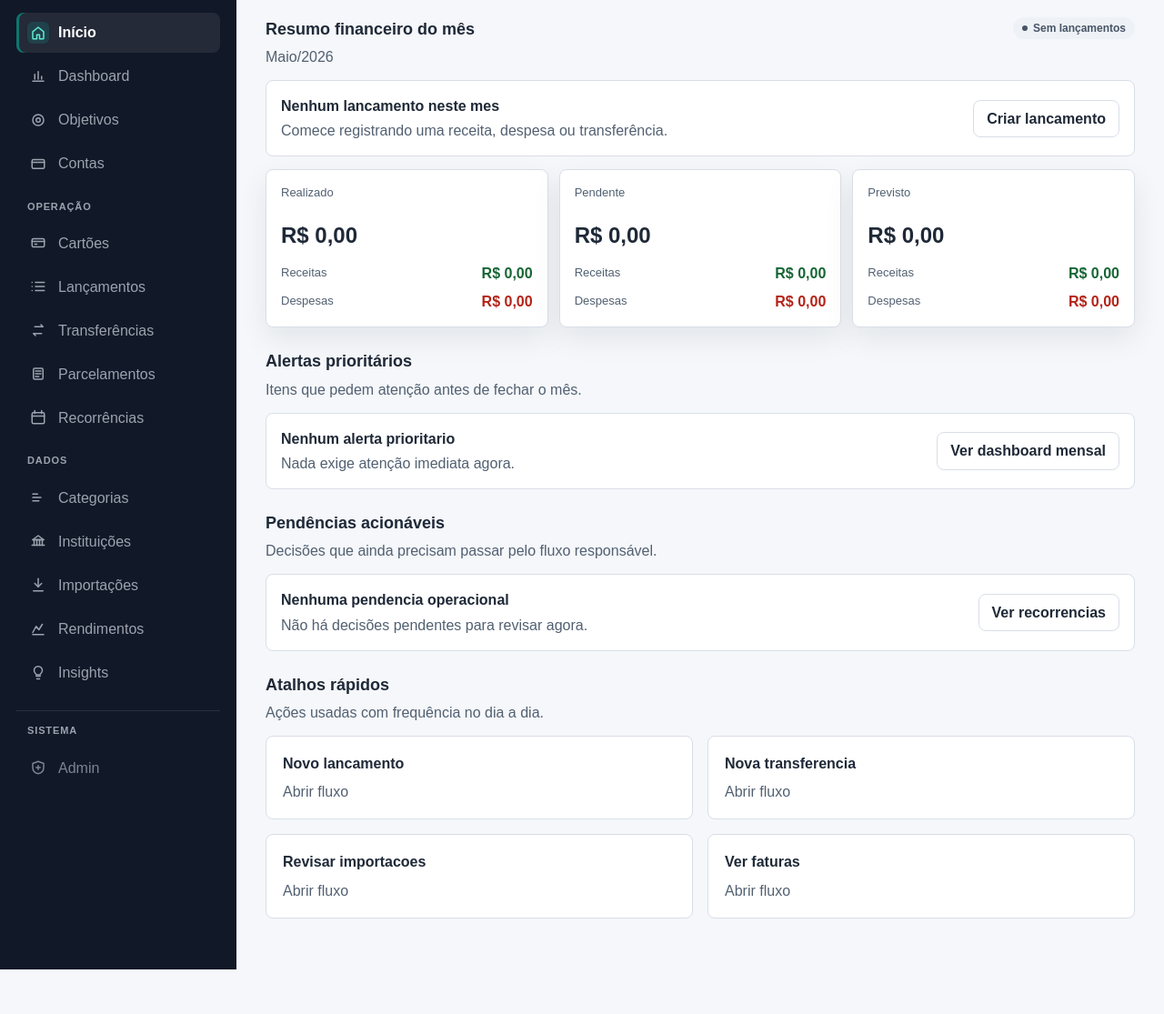
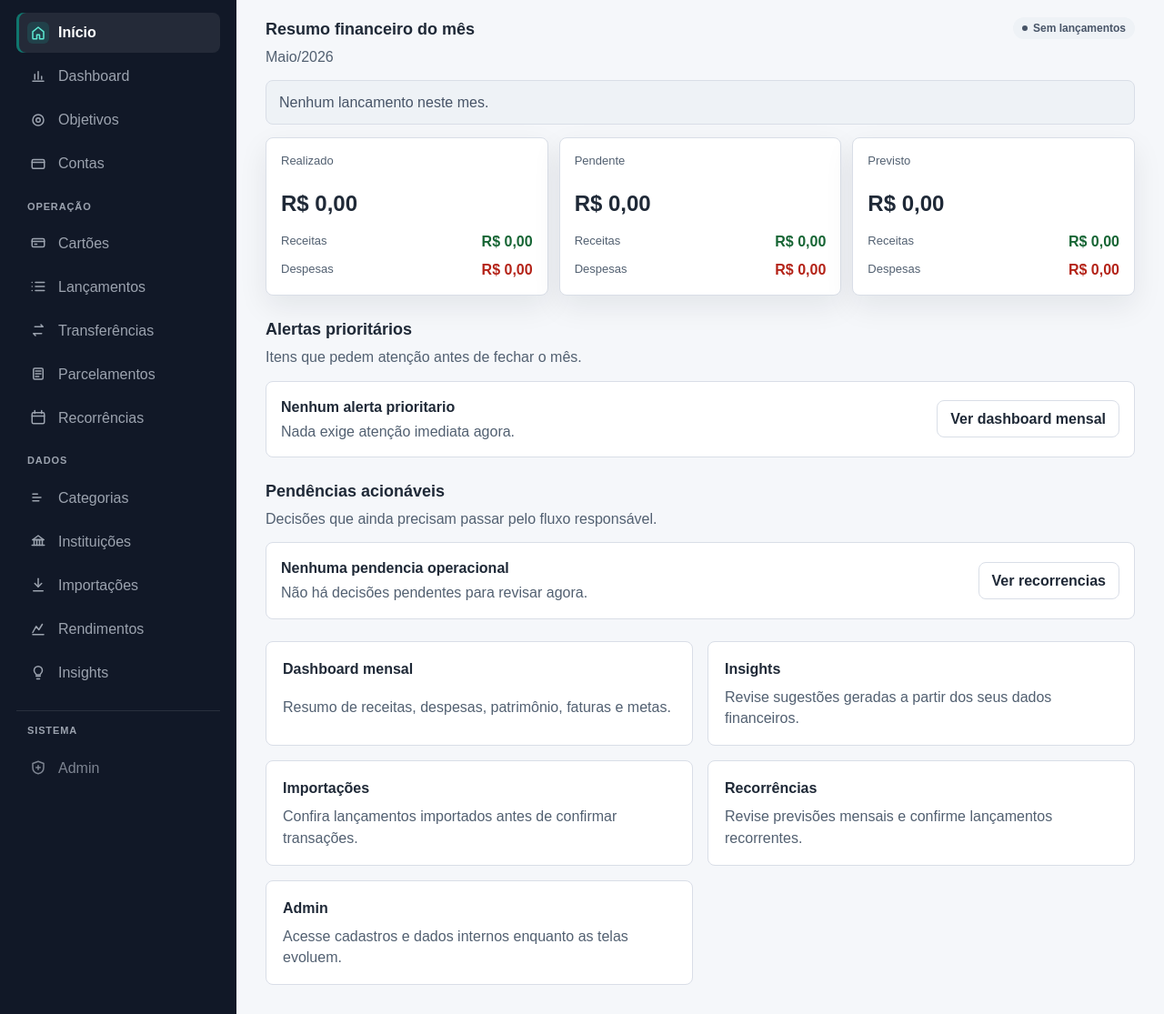
Before and after one commit to Lucassribeiro9/controle-financeiro, a Django app: page / in a window 1280 px wide. Shown: the part 107-1222 px from the top of the page at 91% size. Before the commit the page ends 1173 px from the top, so only its background shows below. Run offline with Django 5.2, Linux system fonts and the light colour scheme; data that the repository does not hold is empty.

Commit message:
Revert "feat: implementado quick actions e empty states na home (#104)"
This reverts commit 394d736aa60a0a83c1485470568d4555790bd3a7.

```diff
--- a/core/templates/core/home.html
+++ b/core/templates/core/home.html
@@ -28,15 +28,7 @@
         </div>
 
         {% if empty_states.summary.is_empty %}
-            <div class="home-empty-action">
-                <div>
-                    <strong>{{ empty_states.summary.title }}</strong>
-                    <span>Comece registrando uma receita, despesa ou transferência.</span>
-                </div>
-                <a class="button button-secondary" href="{{ empty_states.summary.cta_url }}">
-                    {{ empty_states.summary.cta_label }}
-                </a>
-            </div>
+            <p class="home-empty-note">{{ empty_states.summary.title }}.</p>
         {% endif %}
 
         <div class="home-summary-grid">
@@ -175,21 +167,30 @@
         {% endif %}
     </section>
 
-    <section class="home-quick-actions" aria-labelledby="home-quick-actions-title">
-        <div class="home-section-header">
-            <div>
-                <h2 id="home-quick-actions-title">Atalhos rápidos</h2>
-                <p class="muted">Ações usadas com frequência no dia a dia.</p>
-            </div>
-        </div>
+    <div class="shortcut-grid">
+        <a class="shortcut-card" href="/reports/month/">
+            <strong>Dashboard mensal</strong>
+            <span>Resumo de receitas, despesas, patrimônio, faturas e metas.</span>
+        </a>
 
-        <div class="shortcut-grid">
-            {% for action in quick_actions %}
-                <a class="shortcut-card" href="{{ action.url }}">
-                    <strong>{{ action.title }}</strong>
-                    <span>Abrir fluxo</span>
-                </a>
-            {% endfor %}
-        </div>
-    </section>
+        <a class="shortcut-card" href="/insights/page/">
+            <strong>Insights</strong>
+            <span>Revise sugestões geradas a partir dos seus dados financeiros.</span>
+        </a>
+
+        <a class="shortcut-card" href="/imports/review/page/">
+            <strong>Importações</strong>
+            <span>Confira lançamentos importados antes de confirmar transações.</span>
+        </a>
+
+        <a class="shortcut-card" href="/recurrences/month/page/">
+            <strong>Recorrências</strong>
+            <span>Revise previsões mensais e confirme lançamentos recorrentes.</span>
+        </a>
+
+        <a class="shortcut-card" href="/admin/">
+            <strong>Admin</strong>
+            <span>Acesse cadastros e dados internos enquanto as telas evoluem.</span>
+        </a>
+    </div>
 {% endblock %}
--- a/static/css/app.css
+++ b/static/css/app.css
@@ -409,8 +409,7 @@ h2 {
     margin-bottom: 24px;
 }
 
-.home-pending,
-.home-quick-actions {
+.home-pending {
     display: grid;
     gap: 14px;
     margin-bottom: 24px;
```
Also changed, not shown: core/tests/test_views.py (+0 -17 lines).
